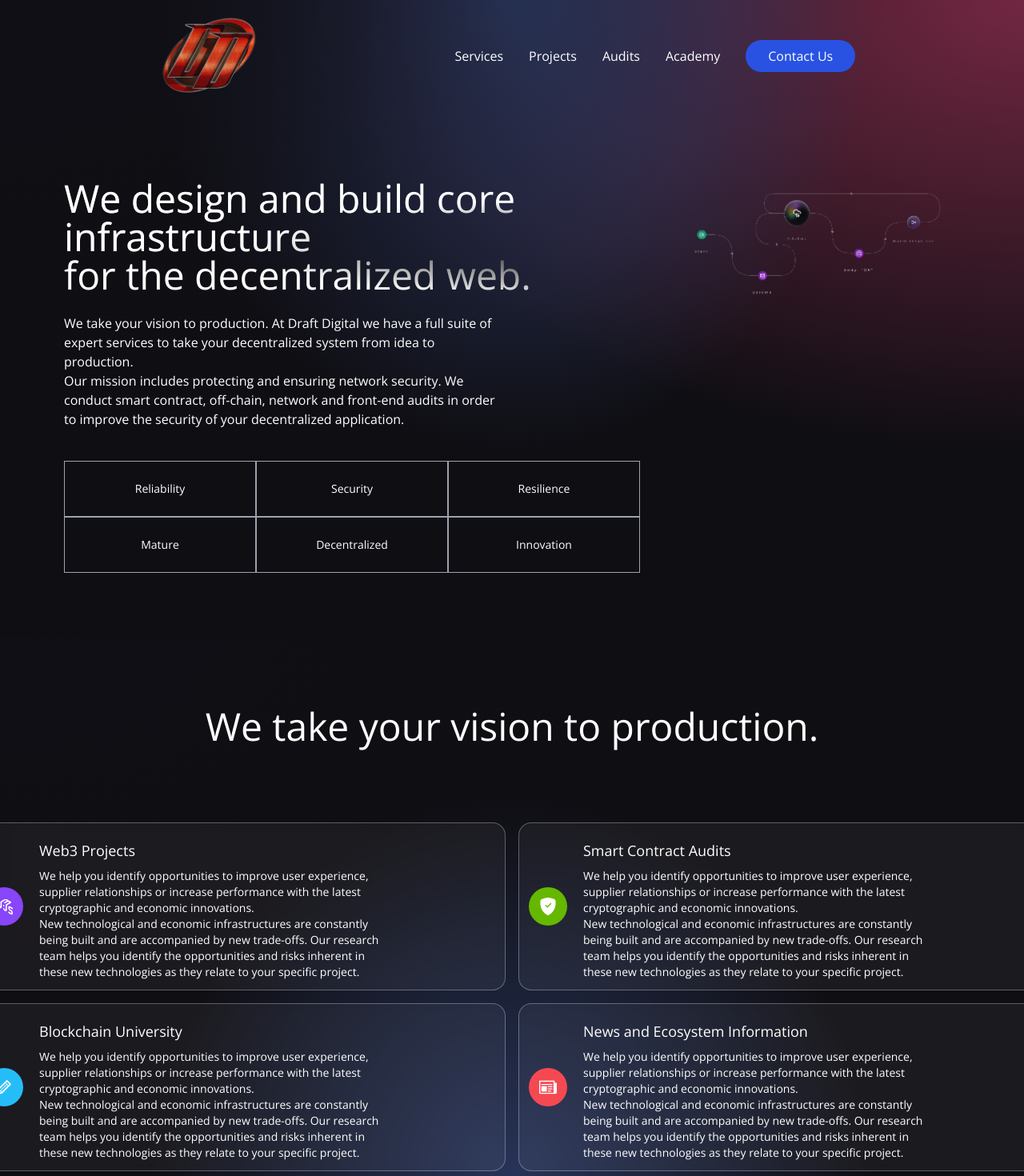
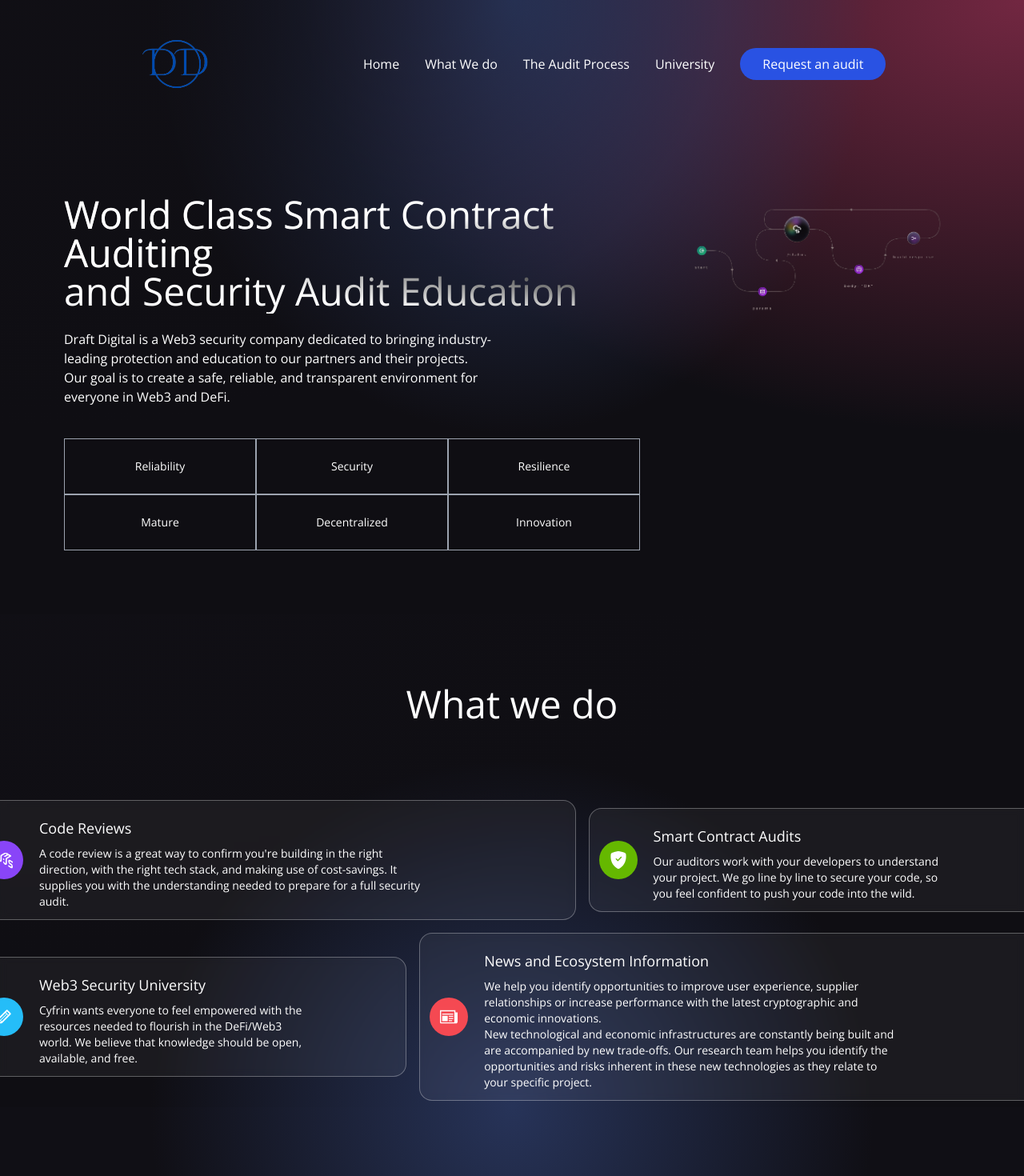
Before and after one commit to aitorzaldua/galiza_labs_website, a Next.js app: page / in a window 1280 px wide. Shown: the top 1470 px of the page at 80% size. Built offline with nearby package versions, Linux system fonts and the light colour scheme.

Commit message:
modifiyng text about services

```diff
--- a/pages/Navbar.jsx
+++ b/pages/Navbar.jsx
@@ -2,7 +2,7 @@
 //import { HiMenuAlt4 } from "react-icons/hi";
 import Image from "next/image";
 
-import logo from "../images/DraftDigitalLogo.png";
+import logo from "../images/logoDD.png";
 
 /* const NavbarItem = ({ title, classProps }) => {
   return <li className="mx-4 cursor-pointer ${classProps}">{title}</li>;
@@ -16,12 +16,12 @@ export default function Navbar() {
       </div>
       {/* Nota: en el ul hemos quitado el hidden */}
       <ul className="text-white md:flex list-none flex-row justify-between items-center flex-initial">
-        <li className="mx-4 cursor-pointer">Services</li>
-        <li className="mx-4 cursor-pointer">Projects</li>
-        <li className="mx-4 cursor-pointer">Audits</li>
-        <li className="mx-4 cursor-pointer">Academy</li>
+        <li className="mx-4 cursor-pointer">Home</li>
+        <li className="mx-4 cursor-pointer">What We do</li>
+        <li className="mx-4 cursor-pointer">The Audit Process</li>
+        <li className="mx-4 cursor-pointer">University</li>
         <li className="bg-[#2952e3] py-2 px-7 mx-4 rounded-full cursor-pointer hover:bg-[#2546bd]">
-          Contact Us
+          Request an audit
         </li>
       </ul>
     </nav>
--- a/pages/Services.jsx
+++ b/pages/Services.jsx
@@ -5,7 +5,11 @@ import { ImNewspaper } from "react-icons/im";
 
 const ServiceCard = ({ color, title, icon, subtitle }) => (
   <div className="flex flex-row  justify-start items-center white-glassmorphism p-3 m-2 cursor-pointer hover:shadow-xl hover:bg-[#383f51]">
-    <div className={`w-12 h-12 rounded-full flex justify-center items-center ${color}`}>{icon}</div>
+    <div
+      className={`w-12 h-12 rounded-full flex justify-center items-center ${color}`}
+    >
+      {icon}
+    </div>
     <div className="ml-5 flex flex-col flex-1">
       <h1 className="mt-2 text-white text-lg">{title}</h1>
       <p className="mt-2 text-white text-sm md:w-9/12">{subtitle}</p>
@@ -18,26 +22,21 @@ export default function Services() {
     <div className="flex flex-col w-full justify-center items-center gradient-bg-services">
       <div className="flex mf:flex-row flex-col items-center justify-between py-12 px-4 md:p-20 sm:p-10">
         <div className="flex-1 flex flex-col justify-start items-start">
-          <h1 className="text-white text-3xl sm:text-5xl py-2">
-            We take your vision to production.
-          </h1>
+          <h1 className="text-white text-3xl sm:text-5xl py-2">What we do</h1>
         </div>
       </div>
 
       <div className="flex-1 flex flex-row justify-start items-center w-[85rem]">
         <ServiceCard
           color="bg-[#8945f8]"
-          title="Web3 Projects"
+          title="Code Reviews"
           icon={<SiWeb3Dotjs fontSize={22} className="text-white" />}
           subtitle={
             <a>
-              We help you identify opportunities to improve user experience,
-              supplier relationships or increase performance with the latest
-              cryptographic and economic innovations. <br />
-              New technological and economic infrastructures are constantly
-              being built and are accompanied by new trade-offs. Our research
-              team helps you identify the opportunities and risks inherent in
-              these new technologies as they relate to your specific project.
+              A code review is a great way to confirm you're building in the
+              right direction, with the right tech stack, and making use of
+              cost-savings. It supplies you with the understanding needed to
+              prepare for a full security audit.
             </a>
           }
         />
@@ -47,13 +46,9 @@ export default function Services() {
           icon={<BsShieldFillCheck fontSize={22} className="text-white" />}
           subtitle={
             <a>
-              We help you identify opportunities to improve user experience,
-              supplier relationships or increase performance with the latest
-              cryptographic and economic innovations. <br />
-              New technological and economic infrastructures are constantly
-              being built and are accompanied by new trade-offs. Our research
-              team helps you identify the opportunities and risks inherent in
-              these new technologies as they relate to your specific project.
+              Our auditors work with your developers to understand your project.
+              We go line by line to secure your code, so you feel confident to
+              push your code into the wild.
             </a>
           }
         />
@@ -62,17 +57,13 @@ export default function Services() {
       <div className="flex-1 flex flex-row justify-start items-center w-[85rem]">
         <ServiceCard
           color="bg-[#25bdf8]"
-          title="Blockchain University"
+          title="Web3 Security University"
           icon={<TiPencil fontSize={22} className="text-white" />}
           subtitle={
             <a>
-              We help you identify opportunities to improve user experience,
-              supplier relationships or increase performance with the latest
-              cryptographic and economic innovations. <br />
-              New technological and economic infrastructures are constantly
-              being built and are accompanied by new trade-offs. Our research
-              team helps you identify the opportunities and risks inherent in
-              these new technologies as they relate to your specific project.
+              Cyfrin wants everyone to feel empowered with the resources needed
+              to flourish in the DeFi/Web3 world. We believe that knowledge
+              should be open, available, and free.
             </a>
           }
         />
--- a/pages/Welcome.jsx
+++ b/pages/Welcome.jsx
@@ -11,15 +11,16 @@ export default function Welcome() {
         {/* Left side */}
         <div className="flex flex-1 justify-start flex-col md:mr-10">
           <h1 className="text-3xl sm:text-5xl text-white text-gradient py-1">
-            We design and build core infrastructure <br /> for the decentralized
-            web.
+            World Class Smart Contract Auditing <br />
+            and Security Audit Education
           </h1>
           <p className="text-left mt-5 text-white font-light md:w-9/12 w-11/12 text-base">
-          We take your vision to production.
-          At Draft Digital we have a full suite of expert services to take your decentralized system from idea to production.
-          <br />
-          Our mission includes protecting and ensuring network security.
-          We conduct smart contract, off-chain, network and front-end audits in order to improve the security of your decentralized application.
+            Draft Digital is a Web3 security company dedicated to bringing
+            industry-leading protection and education to our partners and their
+            projects.
+            <br />
+            Our goal is to create a safe, reliable, and transparent
+            environment for everyone in Web3 and DeFi.
           </p>
 
           <div className="grid sm:grid-cols-3 grid-cols-2 w-full mt-10">
```
